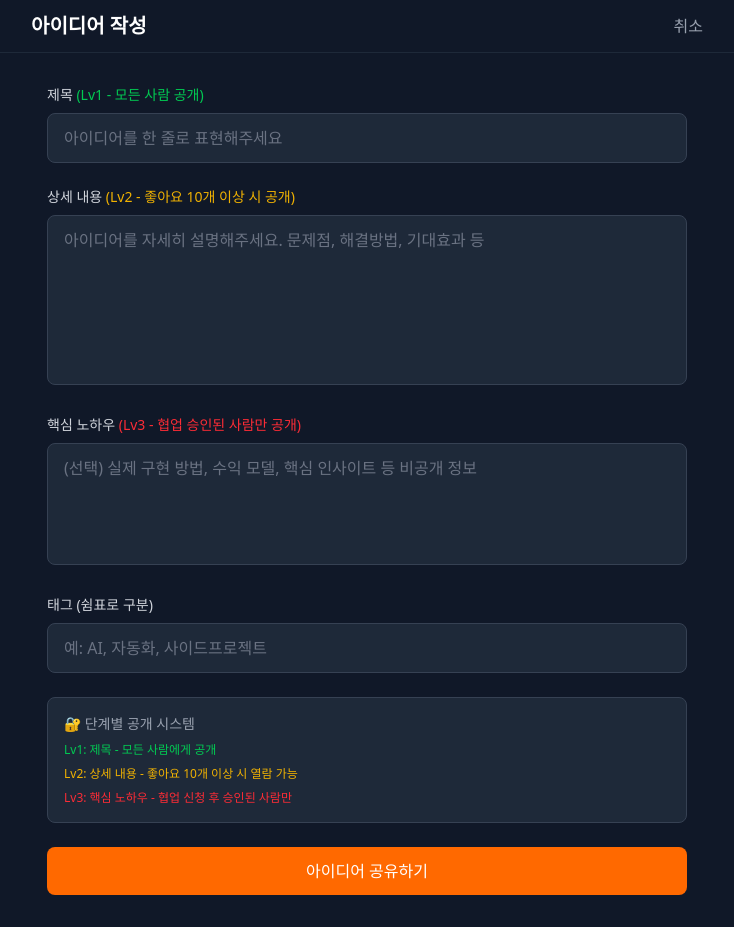
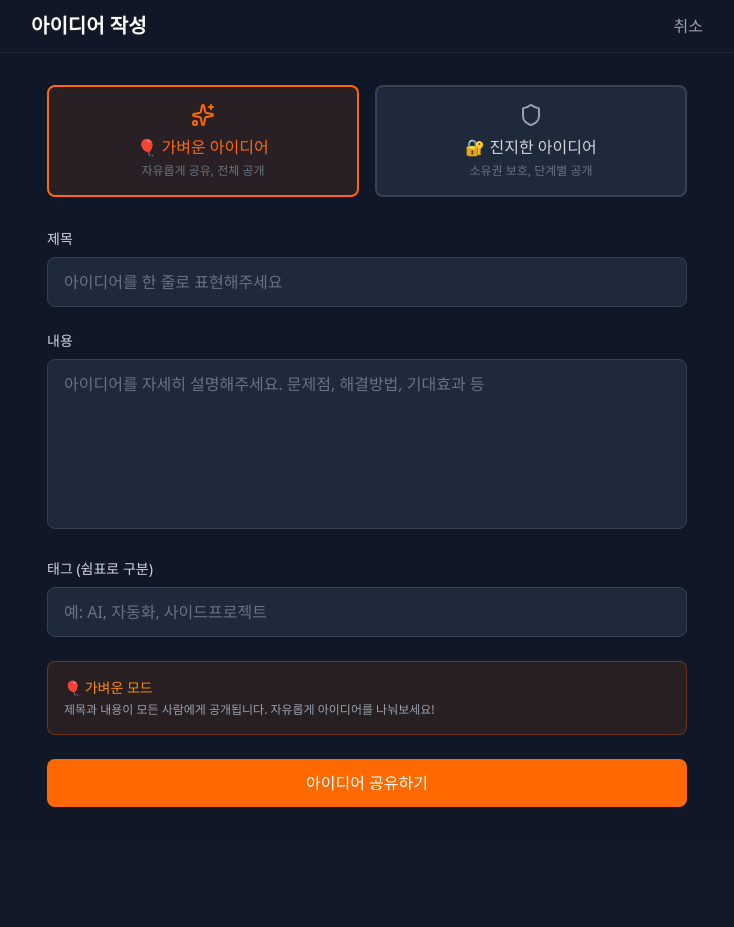
Before and after one commit to KIngjaehun/spark, a React (Vite) app: page /write in a window 1280 px wide. Shown: the whole page, without its empty margins (273-1007 px from the left). After the commit the page ends 839 px from the top, so only its background shows below. Built offline with nearby package versions, Linux system fonts and the light colour scheme; no server answers.

Commit message:
가벼운/진지한 아이디어 모드 선택 기능 추가

```diff
--- a/src/components/IdeaCard.jsx
+++ b/src/components/IdeaCard.jsx
@@ -1,11 +1,22 @@
-import { doc, updateDoc, arrayUnion, arrayRemove } from "firebase/firestore";
+import {
+  doc,
+  updateDoc,
+  arrayUnion,
+  arrayRemove,
+  increment,
+  getDoc,
+  setDoc,
+} from "firebase/firestore";
 import { db } from "../firebase";
-import { Heart, MessageCircle } from "lucide-react";
+import { Heart, MessageCircle, Lock, Shield, Sparkles } from "lucide-react";
 
 export default function IdeaCard({ idea, user, onClick }) {
   const isLiked = user && idea.likes?.includes(user.uid);
   const likeCount = idea.likes?.length || 0;
   const commentCount = idea.commentCount || 0;
+  const isProtected = idea.protectedMode;
+  const isLocked = isProtected && likeCount < 10;
+  const isAuthor = user && user.uid === idea.authorId;
 
   const handleLike = async (e) => {
     e.stopPropagation();
@@ -16,6 +27,7 @@ export default function IdeaCard({ idea, user, onClick }) {
     }
 
     const ideaRef = doc(db, "ideas", idea.id);
+    const authorRef = doc(db, "users", idea.authorId);
 
     if (isLiked) {
       await updateDoc(ideaRef, {
@@ -25,6 +37,14 @@ export default function IdeaCard({ idea, user, onClick }) {
       await updateDoc(ideaRef, {
         likes: arrayUnion(user.uid),
       });
+
+      // 작성자 크레딧 추가
+      const authorSnap = await getDoc(authorRef);
+      if (authorSnap.exists()) {
+        await updateDoc(authorRef, { credits: increment(5) });
+      } else {
+        await setDoc(authorRef, { credits: 105 });
+      }
     }
   };
 
@@ -46,10 +66,13 @@ export default function IdeaCard({ idea, user, onClick }) {
   return (
     <div
       onClick={onClick}
-      className="bg-gray-800 border border-gray-700 rounded-lg p-4 hover:border-gray-600 cursor-pointer transition"
+      className={`bg-gray-800 border rounded-lg p-4 hover:border-gray-600 cursor-pointer transition ${
+        isProtected ? "border-blue-500/30" : "border-gray-700"
+      }`}
     >
-      {/* 작성자 */}
-      <div className="flex items-center gap-3 mb-3">
+      {/* 모드 뱃지 */}
+      <div className="flex items-center justify-between mb-3">
+        <div className="flex items-center gap-3">
           <img
             src={idea.authorPhoto}
             alt={idea.authorName}
@@ -57,17 +80,39 @@ export default function IdeaCard({ idea, user, onClick }) {
           />
           <div>
             <p className="text-white text-sm font-medium">{idea.authorName}</p>
-          <p className="text-gray-500 text-xs">{formatDate(idea.createdAt)}</p>
+            <p className="text-gray-500 text-xs">
+              {formatDate(idea.createdAt)}
+            </p>
           </div>
         </div>
 
-      {/* 제목 */}
+        {isProtected ? (
+          <div className="flex items-center gap-1 bg-blue-500/20 px-2 py-1 rounded-full">
+            <Shield size={12} className="text-blue-400" />
+            <span className="text-xs text-blue-400">보호됨</span>
+          </div>
+        ) : (
+          <div className="flex items-center gap-1 bg-orange-500/20 px-2 py-1 rounded-full">
+            <Sparkles size={12} className="text-orange-400" />
+            <span className="text-xs text-orange-400">공개</span>
+          </div>
+        )}
+      </div>
+
       <h2 className="text-white text-lg font-bold mb-2">{idea.title}</h2>
 
-      {/* 내용 미리보기 */}
-      <p className="text-gray-400 text-sm mb-3 line-clamp-2">{idea.content}</p>
+      {/* 내용 */}
+      {isLocked && !isAuthor ? (
+        <div className="flex items-center gap-2 text-gray-500 text-sm mb-3">
+          <Lock size={14} />
+          <span>좋아요 {likeCount}/10 달성 시 내용 공개</span>
+        </div>
+      ) : (
+        <p className="text-gray-400 text-sm mb-3 line-clamp-2">
+          {idea.content}
+        </p>
+      )}
 
-      {/* 태그 */}
       {idea.tags?.length > 0 && (
         <div className="flex flex-wrap gap-2 mb-3">
           {idea.tags.map((tag, index) => (
@@ -81,7 +126,6 @@ export default function IdeaCard({ idea, user, onClick }) {
         </div>
       )}
 
-      {/* 좋아요, 댓글 */}
       <div className="flex items-center gap-4 pt-3 border-t border-gray-700">
         <button
           onClick={handleLike}
@@ -96,6 +140,9 @@ export default function IdeaCard({ idea, user, onClick }) {
           <MessageCircle size={18} />
           {commentCount}
         </div>
+        {!isLiked && (
+          <span className="text-xs text-yellow-500 ml-auto">+5 크레딧</span>
+        )}
       </div>
     </div>
   );
--- a/src/pages/Write.jsx
+++ b/src/pages/Write.jsx
@@ -4,6 +4,7 @@ import { collection, addDoc, serverTimestamp } from "firebase/firestore";
 import { db } from "../firebase";
 import { useAuth } from "../hooks/useAuth";
 import { generateIdeaHash } from "../utils/hash";
+import { Shield, Sparkles } from "lucide-react";
 
 export default function Write() {
   const navigate = useNavigate();
@@ -13,6 +14,7 @@ export default function Write() {
   const [secretContent, setSecretContent] = useState("");
   const [tags, setTags] = useState("");
   const [loading, setLoading] = useState(false);
+  const [protectedMode, setProtectedMode] = useState(false);
 
   const handleSubmit = async (e) => {
     e.preventDefault();
@@ -33,17 +35,9 @@ export default function Write() {
     try {
       const now = Date.now();
 
-      const ideaHash = await generateIdeaHash(
-        title.trim(),
-        content.trim(),
-        user.uid,
-        now
-      );
-
-      await addDoc(collection(db, "ideas"), {
+      let ideaData = {
         title: title.trim(),
         content: content.trim(),
-        secretContent: secretContent.trim(),
         tags: tags
           .split(",")
           .map((tag) => tag.trim())
@@ -53,12 +47,29 @@ export default function Write() {
         authorPhoto: user.photoURL,
         likes: [],
         commentCount: 0,
+        createdAt: serverTimestamp(),
+        protectedMode: protectedMode,
+      };
+
+      // 보호 모드일 때만 해시 + 비밀 내용 추가
+      if (protectedMode) {
+        const ideaHash = await generateIdeaHash(
+          title.trim(),
+          content.trim(),
+          user.uid,
+          now
+        );
+
+        ideaData = {
+          ...ideaData,
+          secretContent: secretContent.trim(),
           ideaHash: ideaHash,
           hashTimestamp: now,
           approvedUsers: [],
-        createdAt: serverTimestamp(),
-      });
+        };
+      }
 
+      await addDoc(collection(db, "ideas"), ideaData);
       navigate("/");
     } catch (error) {
       console.error("작성 실패:", error);
@@ -83,12 +94,73 @@ export default function Write() {
       </header>
 
       <main className="max-w-2xl mx-auto px-4 py-8">
+        {/* 모드 선택 */}
+        <div className="grid grid-cols-2 gap-4 mb-8">
+          <button
+            type="button"
+            onClick={() => setProtectedMode(false)}
+            className={`p-4 rounded-lg border-2 transition ${
+              !protectedMode
+                ? "border-orange-500 bg-orange-500/10"
+                : "border-gray-700 bg-gray-800 hover:border-gray-600"
+            }`}
+          >
+            <Sparkles
+              size={24}
+              className={`mx-auto mb-2 ${
+                !protectedMode ? "text-orange-500" : "text-gray-400"
+              }`}
+            />
+            <p
+              className={`font-medium ${
+                !protectedMode ? "text-orange-500" : "text-gray-300"
+              }`}
+            >
+              🎈 가벼운 아이디어
+            </p>
+            <p className="text-xs text-gray-500 mt-1">
+              자유롭게 공유, 전체 공개
+            </p>
+          </button>
+
+          <button
+            type="button"
+            onClick={() => setProtectedMode(true)}
+            className={`p-4 rounded-lg border-2 transition ${
+              protectedMode
+                ? "border-blue-500 bg-blue-500/10"
+                : "border-gray-700 bg-gray-800 hover:border-gray-600"
+            }`}
+          >
+            <Shield
+              size={24}
+              className={`mx-auto mb-2 ${
+                protectedMode ? "text-blue-500" : "text-gray-400"
+              }`}
+            />
+            <p
+              className={`font-medium ${
+                protectedMode ? "text-blue-500" : "text-gray-300"
+              }`}
+            >
+              🔐 진지한 아이디어
+            </p>
+            <p className="text-xs text-gray-500 mt-1">
+              소유권 보호, 단계별 공개
+            </p>
+          </button>
+        </div>
+
         <form onSubmit={handleSubmit} className="space-y-6">
-          {/* Lv1: 제목 */}
+          {/* 제목 */}
           <div>
             <label className="block text-sm font-medium text-gray-300 mb-2">
-              제목{" "}
-              <span className="text-green-500">(Lv1 - 모든 사람 공개)</span>
+              제목
+              {protectedMode && (
+                <span className="text-green-500 ml-2">
+                  (Lv1 - 모든 사람 공개)
+                </span>
+              )}
             </label>
             <input
               type="text"
@@ -99,13 +171,15 @@ export default function Write() {
             />
           </div>
 
-          {/* Lv2: 상세 내용 */}
+          {/* 상세 내용 */}
           <div>
             <label className="block text-sm font-medium text-gray-300 mb-2">
-              상세 내용{" "}
-              <span className="text-yellow-500">
+              {protectedMode ? "상세 내용" : "내용"}
+              {protectedMode && (
+                <span className="text-yellow-500 ml-2">
                   (Lv2 - 좋아요 10개 이상 시 공개)
                 </span>
+              )}
             </label>
             <textarea
               value={content}
@@ -116,7 +190,8 @@ export default function Write() {
             />
           </div>
 
-          {/* Lv3: 핵심 노하우 */}
+          {/* 핵심 노하우 (보호 모드에서만) */}
+          {protectedMode && (
             <div>
               <label className="block text-sm font-medium text-gray-300 mb-2">
                 핵심 노하우{" "}
@@ -132,7 +207,9 @@ export default function Write() {
                 className="w-full bg-gray-800 border border-gray-700 rounded-lg px-4 py-3 text-white placeholder-gray-500 focus:outline-none focus:border-red-500 resize-none"
               />
             </div>
+          )}
 
+          {/* 태그 */}
           <div>
             <label className="block text-sm font-medium text-gray-300 mb-2">
               태그 (쉼표로 구분)
@@ -146,8 +223,12 @@ export default function Write() {
             />
           </div>
 
-          <div className="bg-gray-800 border border-gray-700 rounded-lg p-4 space-y-2">
-            <p className="text-sm text-gray-400">🔐 단계별 공개 시스템</p>
+          {/* 안내 */}
+          {protectedMode ? (
+            <div className="bg-blue-500/10 border border-blue-500/30 rounded-lg p-4 space-y-2">
+              <p className="text-sm text-blue-400 font-medium">
+                🔐 보호 모드 활성화
+              </p>
               <p className="text-xs text-green-500">
                 Lv1: 제목 - 모든 사람에게 공개
               </p>
@@ -157,12 +238,30 @@ export default function Write() {
               <p className="text-xs text-red-500">
                 Lv3: 핵심 노하우 - 협업 신청 후 승인된 사람만
               </p>
+              <p className="text-xs text-gray-400 mt-2">
+                타임스탬프 해시로 소유권이 기록됩니다.
+              </p>
             </div>
+          ) : (
+            <div className="bg-orange-500/10 border border-orange-500/30 rounded-lg p-4">
+              <p className="text-sm text-orange-400 font-medium">
+                🎈 가벼운 모드
+              </p>
+              <p className="text-xs text-gray-400 mt-1">
+                제목과 내용이 모든 사람에게 공개됩니다. 자유롭게 아이디어를
+                나눠보세요!
+              </p>
+            </div>
+          )}
 
           <button
             type="submit"
             disabled={loading}
-            className="w-full bg-orange-500 text-white py-3 rounded-lg font-medium hover:bg-orange-600 disabled:opacity-50 disabled:cursor-not-allowed"
+            className={`w-full py-3 rounded-lg font-medium disabled:opacity-50 disabled:cursor-not-allowed ${
+              protectedMode
+                ? "bg-blue-500 text-white hover:bg-blue-600"
+                : "bg-orange-500 text-white hover:bg-orange-600"
+            }`}
           >
             {loading ? "작성 중..." : "아이디어 공유하기"}
           </button>
```
Also changed, not shown: src/pages/IdeaDetail.jsx (+44 -12 lines). Lines whose indentation alone changed are shown as unchanged.
